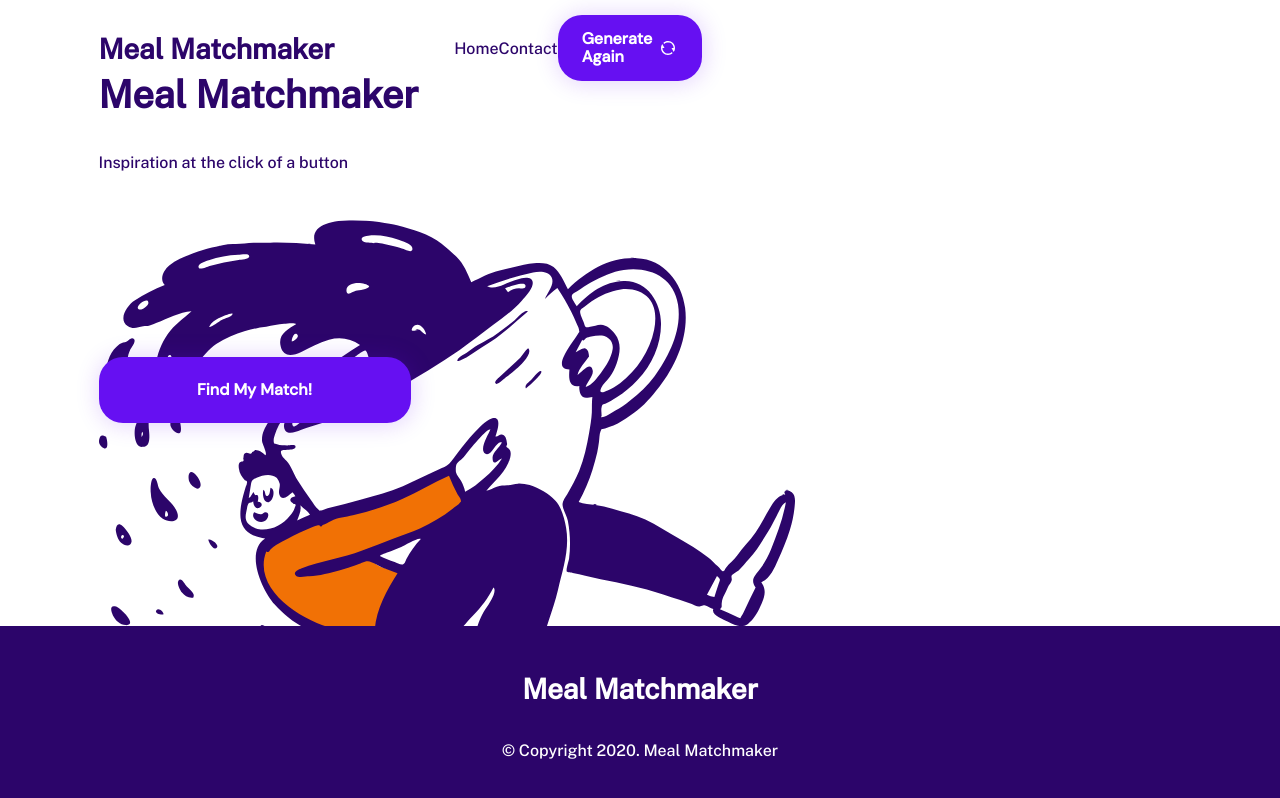
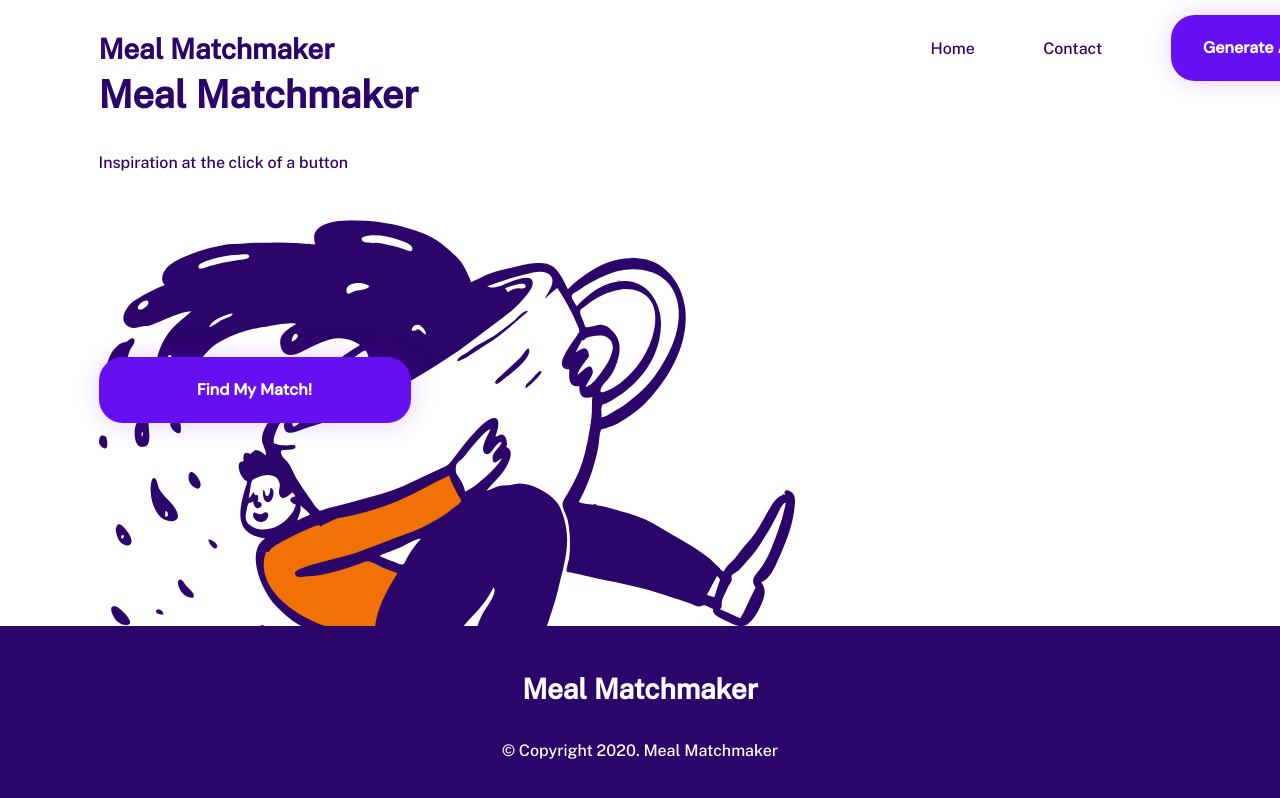
Before and after one commit to moderndayNeo/Meal-Matchmaker, a React (Create React App) app: page / in a window 1280 px wide. Built offline with nearby package versions, Linux system fonts and the light colour scheme.

Commit message:
refactor: Improve Header positioning on desktop

```diff
--- a/src/App.css
+++ b/src/App.css
@@ -23,6 +23,7 @@ html {
     --primary-color-accent: #6610f2;
     --neutral-color-light: #FFF1EC;
     --secondary-color-warning: #e46a0c;
+    --header-height: 96px;
     color: var(--primary-color-dark);
     position: relative;
 }
--- a/src/Main/Header/Header.css
+++ b/src/Main/Header/Header.css
@@ -1,9 +1,13 @@
 .Header {
     display: none;
-    height: 96px;
+    /* z-index: 3; */
+    background-color: white;
+    height: var(--header-height);
     justify-content: space-between;
     align-items: center;
     position: fixed;
+    width: 100%;
+    /* padding: 0 var(--desktop-side-padding); */
 }
 
 .Header .NewRecipeButton {
--- a/src/Main/Main.css
+++ b/src/Main/Main.css
@@ -1,10 +1,11 @@
 .Main {
     width: 100%;
     height: 100%;
+    --desktop-side-padding: 7.7%;
 }
 
 @media (min-width: 800px) {
     .Main {
-        padding: 0 7.7%;
+        padding: 0 var(--desktop-side-padding);
     }
 }
--- a/src/Main/Recipe/RecipeComponentsDesktop/RecipeComponentsDesktop.css
+++ b/src/Main/Recipe/RecipeComponentsDesktop/RecipeComponentsDesktop.css
@@ -47,5 +47,6 @@
 @media (min-width: 800px) {
     .RecipeComponentsDesktop {
         display: block;
+        margin-top: var(--header-height);
     }
 }
```
